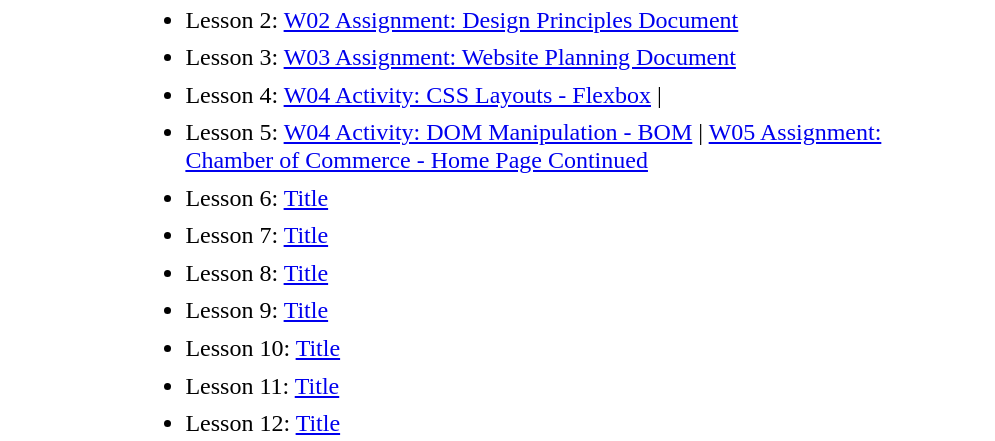
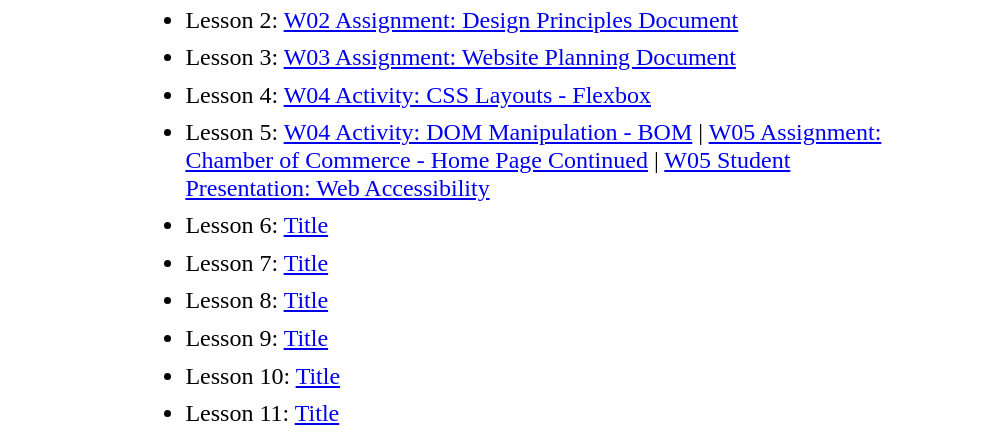
Before and after one commit to mislangc/wdd230, a plain HTML site: page index.html in a window 1280 px wide. Shown: the part 637-1078 px from the top of the page, without its empty margins (147-1142 px from the left). Drawn offline with Linux system fonts and the light colour scheme.

Commit message:
student presentaion link added to home portal

```diff
--- a/index.html
+++ b/index.html
@@ -26,8 +26,8 @@
             <li>Lesson 1: <a href="https://codepen.io/mislangc/pen/PoyzXrL" target="_blank">W01 Activity: Applied JavaScript - Step 2 Date Output</a></li>
             <li>Lesson 2: <a href="lesson2/design-principles.html">W02 Assignment: Design Principles Document</a></li>
             <li>Lesson 3: <a href="lesson3/"> W03 Assignment: Website Planning Document</a></li>
-            <li>Lesson 4: <a href="https://codepen.io/mislangc/pen/abRExYN" target="_blank">W04 Activity: CSS Layouts - Flexbox</a><a> | </a></li>
-            <li>Lesson 5: <a href="lesson5/bom/bom.html">W04 Activity: DOM Manipulation - BOM</a><a> | </a><a href="chamber/">W05 Assignment: Chamber of Commerce - Home Page Continued</a></li>
+            <li>Lesson 4: <a href="https://codepen.io/mislangc/pen/abRExYN" target="_blank">W04 Activity: CSS Layouts - Flexbox</a></li>
+            <li>Lesson 5: <a href="lesson5/bom/bom.html">W04 Activity: DOM Manipulation - BOM</a><a> | </a><a href="chamber/">W05 Assignment: Chamber of Commerce - Home Page Continued</a><a> | </a><a href="student-presentation.html">W05 Student Presentation: Web Accessibility</a></li>
             <li>Lesson 6: <a href="#">Title</a></li>
             <li>Lesson 7: <a href="#">Title</a></li>
             <li>Lesson 8: <a href="#">Title</a></li>
```
